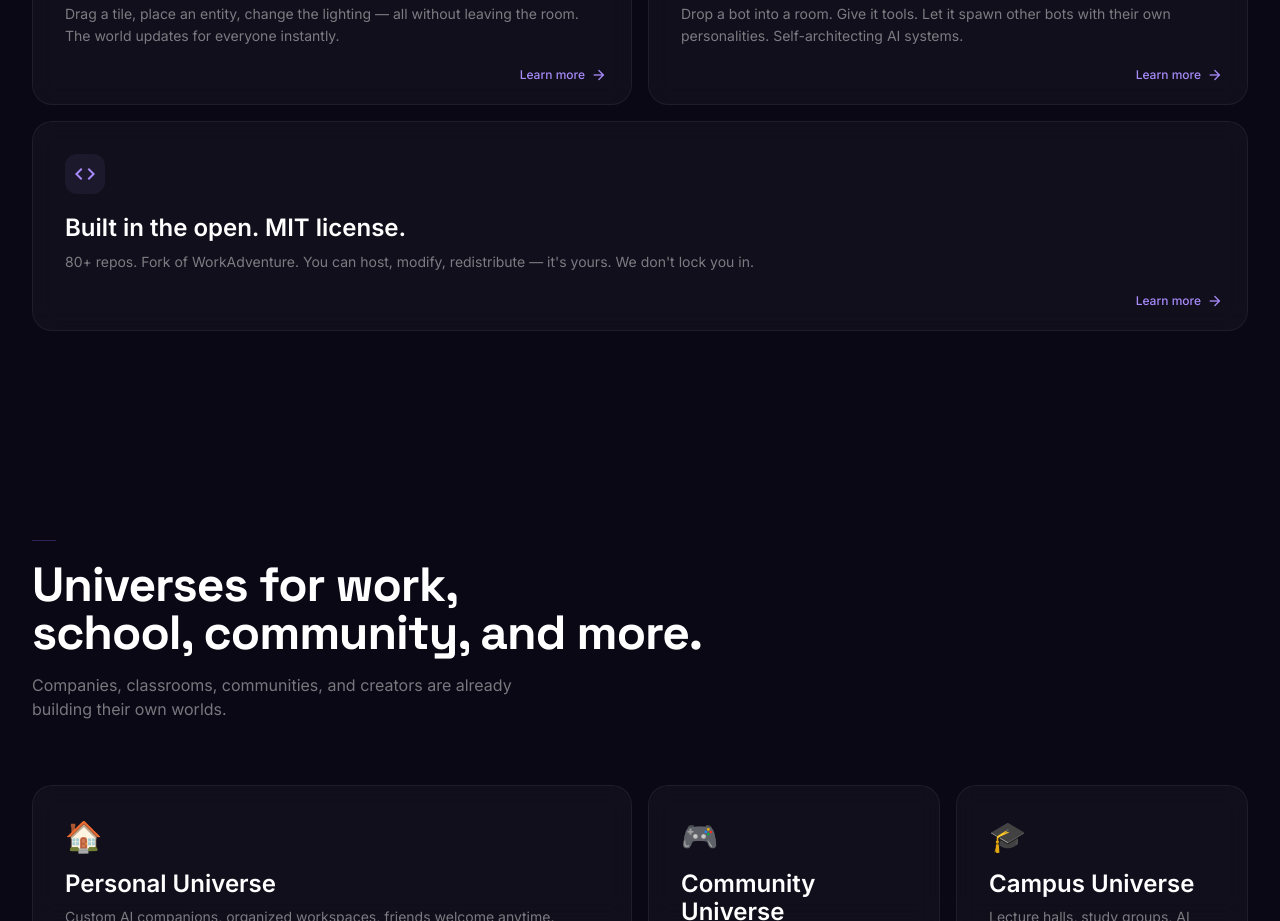
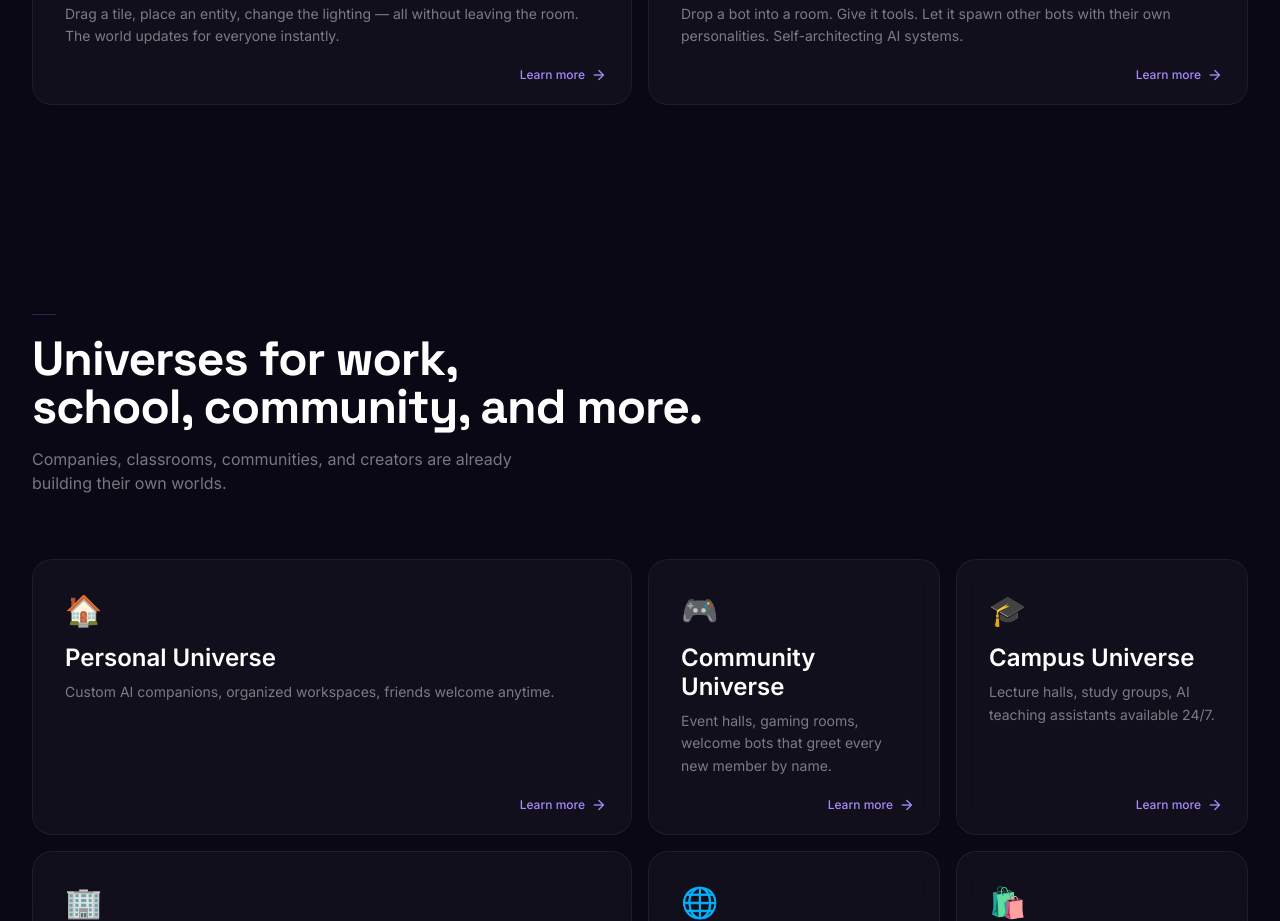
Before and after one commit to BAWES-Universe/bawes-new-website, a Next.js app: page / in a window 1280 px wide. Shown: the part 1880-2801 px from the top of the page. Built offline with nearby package versions, Linux system fonts and the light colour scheme; no server answers.

Commit message:
Remove 'Built in the open' card from landing page features

```diff
--- a/app/page.tsx
+++ b/app/page.tsx
@@ -34,11 +34,6 @@ const features = [
     icon: 'device_hub', iconColor: '#34d399', title: 'Bots build bots',
     desc: 'Drop a bot into a room. Give it tools. Let it spawn other bots with their own personalities. Self-architecting AI systems.',
     href: '/features/recursive-bots', wide: false, highlight: false,
-  },
-  {
-    icon: 'code', iconColor: '#a78bfa', title: 'Built in the open. MIT license.',
-    desc: '80+ repos. Fork of WorkAdventure. You can host, modify, redistribute — it\'s yours. We don\'t lock you in.',
-    href: '/open-source', wide: true, highlight: false,
   },
 ]
 
```
